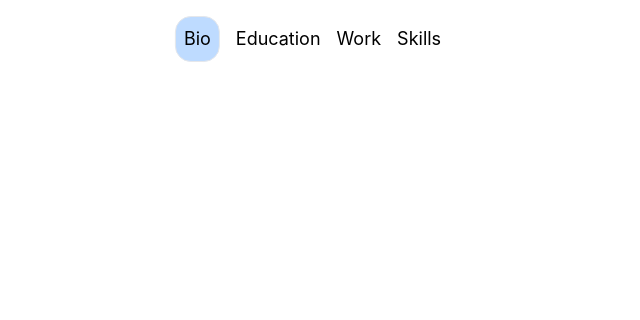
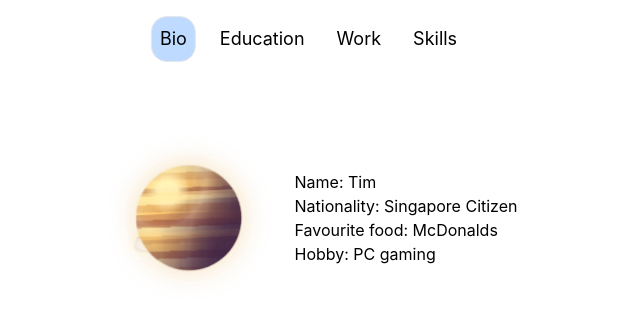
Before and after one commit to obrona/Personal-Website, a React (Vite) app: page / in a window 1280 px wide. Shown: the top 320 px of the page, without its empty margins (332-972 px from the left). Built offline with nearby package versions, Linux system fonts and the light colour scheme.

Commit message:
add bio page

```diff
--- /dev/null
+++ b/src/Main/Bio.tsx
@@ -0,0 +1,17 @@
+import { Saturn } from "../components/Saturn/Saturn";
+
+export function Bio() {
+  return (
+    <div className="h-full w-full flex flex-col items-center">
+      <div className="flex gap-4 items-center justify-center mt-32">
+        <Saturn height='180px' width='180px' />
+        <div>
+          <div>Name: Tim</div>
+          <div>Nationality: Singapore Citizen</div>
+          <div>Favourite food: McDonalds</div>
+          <div>Hobby: PC gaming</div>
+        </div>
+      </div>
+    </div>
+  )
+}
--- a/src/Main/MainPage.tsx
+++ b/src/Main/MainPage.tsx
@@ -1,4 +1,5 @@
 import { useState } from "react";
+import { Bio } from "./Bio";
 
 interface TabProps {
   tabs: string[],
@@ -14,7 +15,7 @@ function Tabs(props: TabProps) {
       case true:
         return 'rounded-[16px] border border-gray-200 p-2 bg-blue-200'
       default:
-        return ''
+        return 'rounded-[16px] p-2 hover:bg-gray-200'
     }
   }
 
@@ -46,6 +47,7 @@ export function MainPage() {
   return (
     <div className='relative min-h-screen w-full'>
       <Tabs tabs={tabs} selected={selectedTab} onSelect={onSelect} />
+      {selectedTab === 'Bio' && <Bio />}
     </div>
   )
 }
--- /dev/null
+++ b/src/components/Saturn/Saturn.module.css
@@ -0,0 +1,239 @@
+.saturn {
+  position: relative;
+  isolation: isolate;
+  display: inline-block;
+  min-width: 96px;
+  min-height: 64px;
+  overflow: visible;
+  color: #f1b968;
+  perspective: 700px;
+}
+
+.glow {
+  position: absolute;
+  inset: 11% 18%;
+  z-index: 0;
+  border-radius: 999px;
+  background:
+    radial-gradient(circle, rgb(255 221 145 / 0.42) 0 26%, transparent 62%),
+    radial-gradient(circle, rgb(112 186 255 / 0.22) 0 18%, transparent 66%);
+  filter: blur(14px);
+  animation: saturnGlow 4.4s ease-in-out infinite;
+}
+
+.planet {
+  position: absolute;
+  top: 50%;
+  left: 50%;
+  z-index: 2;
+  height: 58%;
+  aspect-ratio: 1;
+  overflow: hidden;
+  border-radius: 50%;
+  background:
+    radial-gradient(circle at 30% 24%, rgb(255 238 183 / 0.92) 0 9%, transparent 21%),
+    linear-gradient(115deg, transparent 0 28%, rgb(85 47 87 / 0.42) 77% 100%),
+    repeating-linear-gradient(
+      178deg,
+      #f5d994 0 8%,
+      #dfa85f 8% 15%,
+      #f7c56e 15% 22%,
+      #bc7f4c 22% 29%
+    );
+  box-shadow:
+    inset -18px -12px 24px rgb(77 43 76 / 0.42),
+    inset 10px 8px 18px rgb(255 246 187 / 0.33),
+    0 0 28px rgb(245 179 87 / 0.34);
+  transform: translate(-50%, -50%);
+  animation: saturnPulse 4.4s ease-in-out infinite;
+}
+
+.planet::before {
+  position: absolute;
+  inset: -12% -18%;
+  content: "";
+  background:
+    linear-gradient(95deg, transparent 0 46%, rgb(255 255 255 / 0.18) 49%, transparent 52%),
+    repeating-linear-gradient(91deg, transparent 0 12%, rgb(255 255 255 / 0.08) 13% 15%);
+  mix-blend-mode: soft-light;
+  animation: planetTurn 9s linear infinite;
+}
+
+.planet::after {
+  position: absolute;
+  inset: 0;
+  content: "";
+  border-radius: inherit;
+  background:
+    radial-gradient(circle at 24% 20%, transparent 0 31%, rgb(255 255 255 / 0.12) 36%, transparent 48%),
+    radial-gradient(circle at 76% 78%, rgb(57 31 68 / 0.58), transparent 52%);
+}
+
+.bandTop,
+.bandMiddle,
+.bandBottom {
+  position: absolute;
+  left: -10%;
+  width: 120%;
+  border-radius: 999px;
+  opacity: 0.7;
+  transform: rotate(-3deg);
+}
+
+.bandTop {
+  top: 25%;
+  height: 8%;
+  background: rgb(255 228 158 / 0.72);
+}
+
+.bandMiddle {
+  top: 45%;
+  height: 11%;
+  background: rgb(163 93 77 / 0.6);
+}
+
+.bandBottom {
+  top: 62%;
+  height: 7%;
+  background: rgb(255 211 126 / 0.58);
+}
+
+.shadow {
+  position: absolute;
+  inset: 0;
+  border-radius: inherit;
+  background: linear-gradient(112deg, transparent 0 53%, rgb(49 29 58 / 0.62) 82% 100%);
+}
+
+.ringsBack,
+.ringsFront {
+  position: absolute;
+  top: 50%;
+  left: 50%;
+  width: 94%;
+  height: 38%;
+  border-radius: 50%;
+  transform: translate(-50%, -50%) rotate(-10deg) rotateX(71deg);
+  transform-style: preserve-3d;
+  animation: ringTilt 5.8s ease-in-out infinite;
+}
+
+.ringsBack {
+  z-index: 1;
+}
+
+.ringsFront {
+  z-index: 1;
+  clip-path: polygon(0 50%, 100% 50%, 100% 100%, 0 100%);
+}
+
+.ringsBack::before,
+.ringsFront::before {
+  position: absolute;
+  inset: 0;
+  content: "";
+  border-radius: inherit;
+  background:
+    repeating-radial-gradient(
+      ellipse at center,
+      transparent 0 31%,
+      rgb(255 241 198 / 0.9) 32% 34%,
+      rgb(198 135 82 / 0.78) 35% 39%,
+      transparent 40% 43%,
+      rgb(239 210 154 / 0.74) 44% 46%,
+      transparent 47% 50%
+    );
+  box-shadow:
+    0 0 10px rgb(255 222 162 / 0.28),
+    inset 0 0 10px rgb(99 60 99 / 0.18);
+  animation: ringShimmer 6.5s linear infinite;
+}
+
+.ringsFront::after {
+  position: absolute;
+  inset: 33% 9%;
+  content: "";
+  border-radius: inherit;
+  background: linear-gradient(90deg, transparent 0 16%, rgb(255 246 211 / 0.46) 44%, transparent 72%);
+  filter: blur(1px);
+}
+
+.ringDust {
+  position: absolute;
+  inset: 14% 9%;
+  border-radius: inherit;
+  border: 1px solid rgb(255 255 255 / 0.26);
+  opacity: 0.85;
+}
+
+@keyframes saturnGlow {
+  0%,
+  100% {
+    opacity: 0.74;
+    transform: scale(0.94);
+  }
+
+  50% {
+    opacity: 1;
+    transform: scale(1.08);
+  }
+}
+
+@keyframes saturnPulse {
+  0%,
+  100% {
+    filter: saturate(0.98) brightness(1);
+    transform: translate(-50%, -50%) scale(1);
+  }
+
+  50% {
+    filter: saturate(1.1) brightness(1.06);
+    transform: translate(-50%, -50%) scale(1.025);
+  }
+}
+
+@keyframes planetTurn {
+  from {
+    transform: translateX(-14%);
+  }
+
+  to {
+    transform: translateX(14%);
+  }
+}
+
+@keyframes ringTilt {
+  0%,
+  100% {
+    transform: translate(-50%, -50%) rotate(-10deg) rotateX(71deg) rotateZ(0deg);
+  }
+
+  50% {
+    transform: translate(-50%, -50%) rotate(-14deg) rotateX(68deg) rotateZ(1.5deg);
+  }
+}
+
+@keyframes ringShimmer {
+  from {
+    filter: hue-rotate(0deg) brightness(1);
+    transform: rotateZ(0deg);
+  }
+
+  to {
+    filter: hue-rotate(10deg) brightness(1.08);
+    transform: rotateZ(360deg);
+  }
+}
+
+@media (prefers-reduced-motion: reduce) {
+  .glow,
+  .planet,
+  .planet::before,
+  .ringsBack,
+  .ringsFront,
+  .ringsBack::before,
+  .ringsFront::before {
+    animation-duration: 1ms;
+    animation-iteration-count: 1;
+  }
+}
--- /dev/null
+++ b/src/components/Saturn/Saturn.tsx
@@ -0,0 +1,54 @@
+import type { CSSProperties } from "react";
+
+import styles from "./Saturn.module.css";
+
+export interface SaturnProps {
+  width?: number | string;
+  height?: number | string;
+  className?: string;
+  ariaLabel?: string;
+}
+
+function toCssSize(size: number | string | undefined, fallback: string) {
+  if (typeof size === "number") {
+    return `${size}px`;
+  }
+
+  return size ?? fallback;
+}
+
+export function Saturn({
+  width,
+  height,
+  className,
+  ariaLabel,
+}: SaturnProps) {
+  const style = {
+    width: toCssSize(width, "240px"),
+    height: toCssSize(height, "160px"),
+  } satisfies CSSProperties;
+
+  return (
+    <div
+      className={[styles.saturn, className].filter(Boolean).join(" ")}
+      style={style}
+      role={ariaLabel ? "img" : undefined}
+      aria-label={ariaLabel}
+      aria-hidden={ariaLabel ? undefined : true}
+    >
+      <div className={styles.glow} />
+      <div className={styles.ringsBack}>
+        <div className={styles.ringDust} />
+      </div>
+      <div className={styles.planet}>
+        <div className={styles.bandTop} />
+        <div className={styles.bandMiddle} />
+        <div className={styles.bandBottom} />
+        <div className={styles.shadow} />
+      </div>
+      <div className={styles.ringsFront}>
+        <div className={styles.ringDust} />
+      </div>
+    </div>
+  );
+}
```
Also changed, not shown: 1 other file (tests, documents, lock files or other folders).
